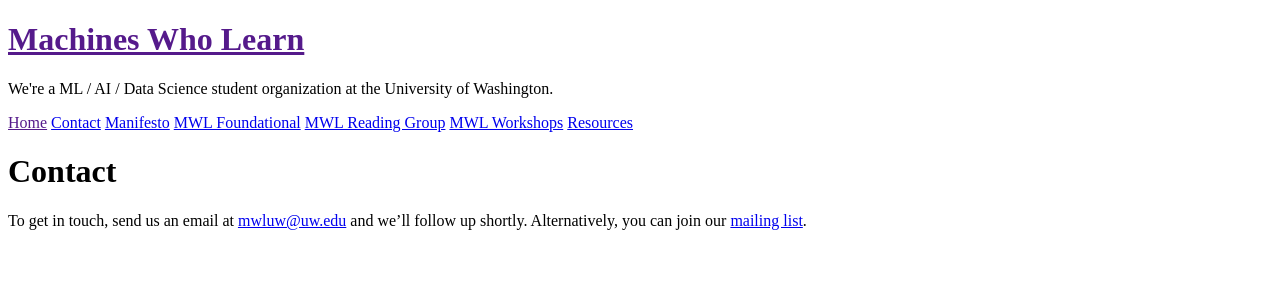
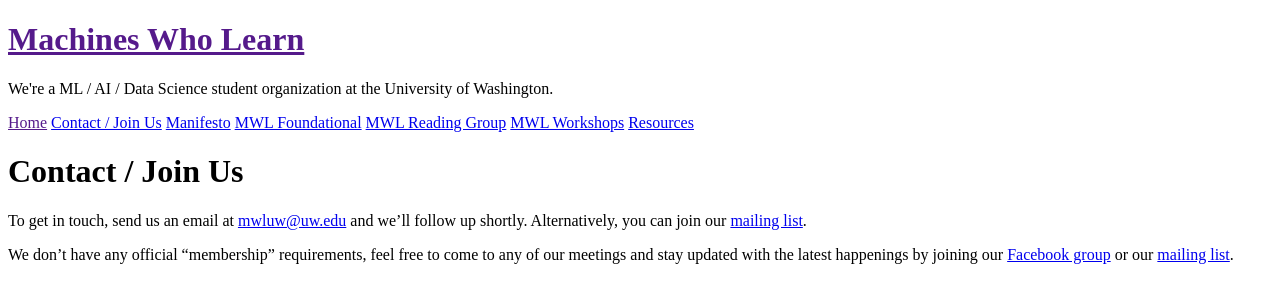
Before and after one commit to MachinesWhoLearn/machineswholearn.github.io, a Jekyll site: the page built from contact.md, in a window 1280 px wide. Shown: the top 303 px of the page. Built offline with Jekyll 4.4.1, drawn with Linux system fonts in a browser that asks for light colours.

Commit message:
talk about joining / link github

```diff
--- a/contact.md
+++ b/contact.md
@@ -1,8 +1,13 @@
 ---
 layout: page
-title: Contact
+title: Contact / Join Us
 ---
 
 To get in touch, send us an email at <mwluw@uw.edu> and we'll follow up shortly.
 Alternatively, you can join our
 [mailing list](https://groups.google.com/forum/#!forum/machines-who-learn/join).
+
+We don't have any official "membership" requirements, feel free to come to any
+of our meetings and stay updated with the latest happenings by joining our
+[Facebook group](https://www.facebook.com/groups/MachinesWhoLearn) or our
+[mailing list](https://groups.google.com/forum/#!forum/machines-who-learn/join).
```
Also changed, not shown: index.md (+3 -1 lines).
